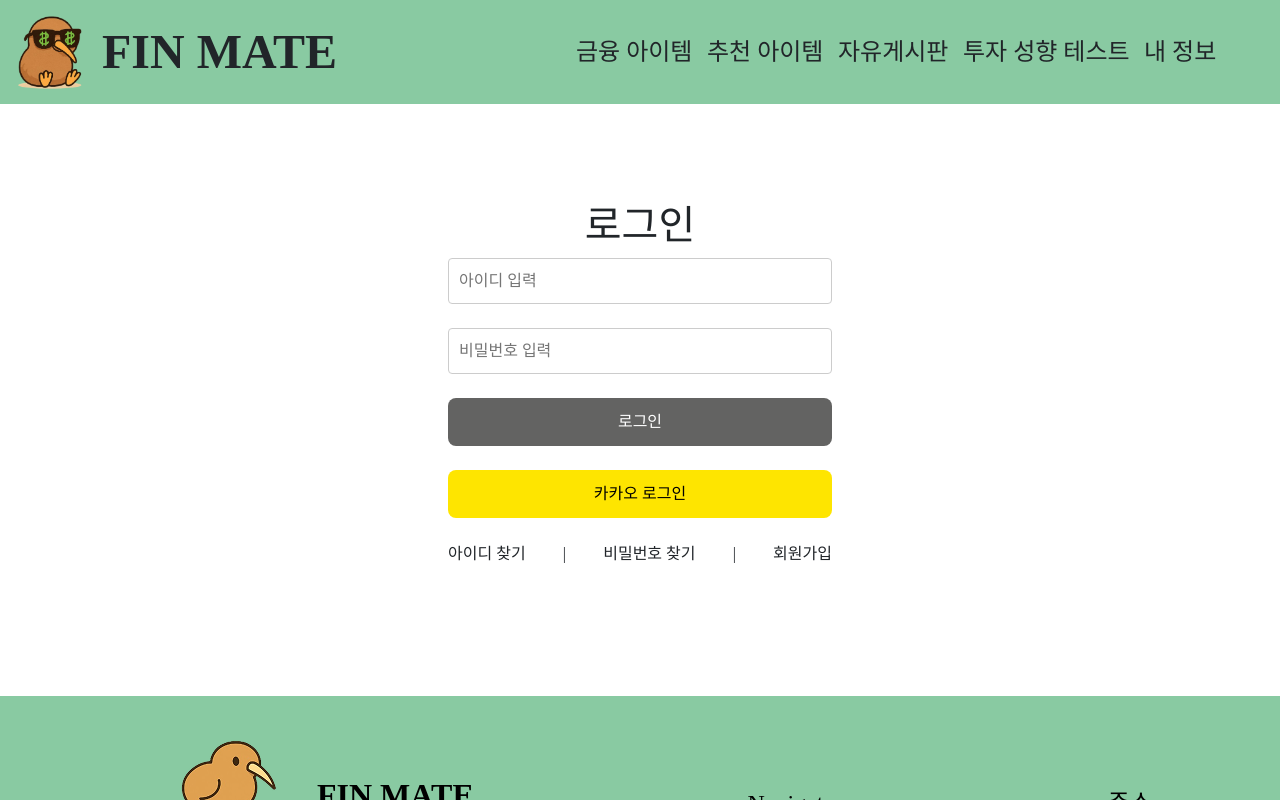
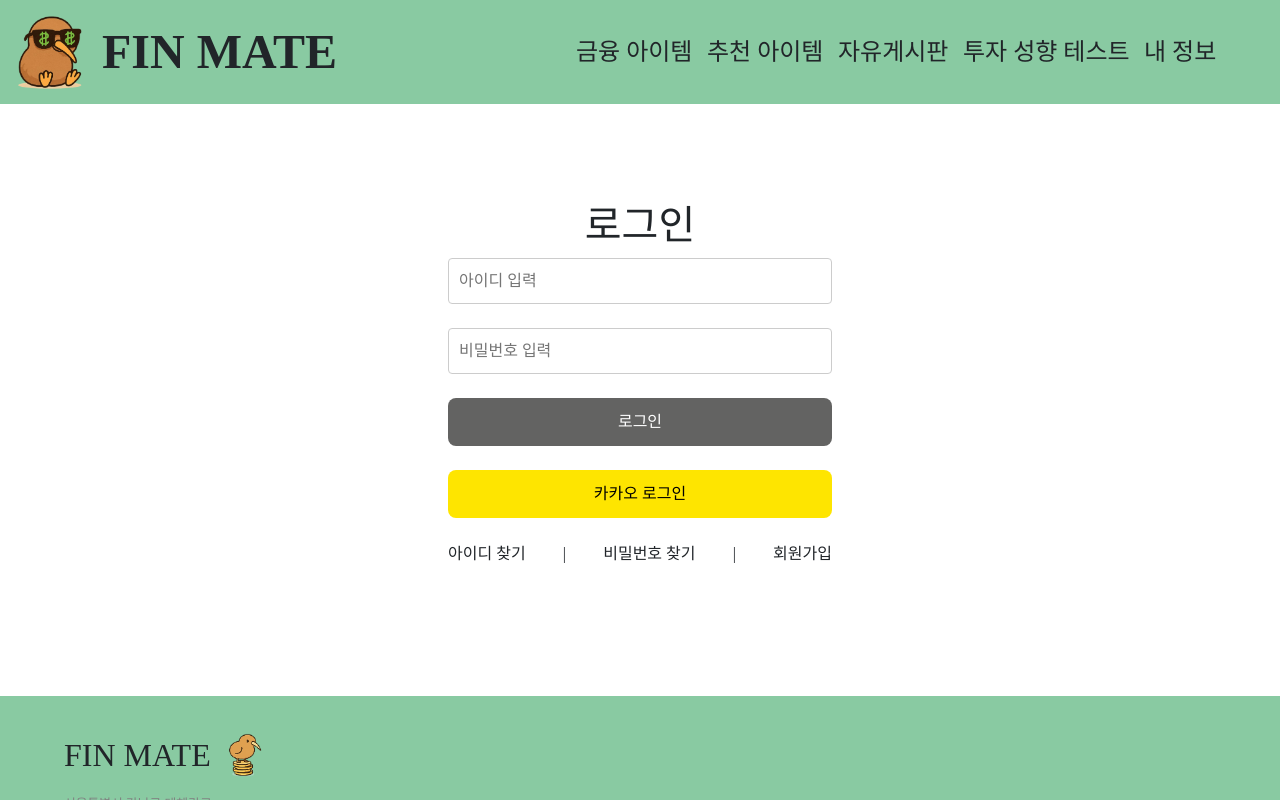
Before and after one commit to KB-technologia/FinMate_FE, a Vue app in the folder FinMate/: page /login in a window 1280 px wide. Built offline with nearby package versions, Linux system fonts and the light colour scheme; a web font is replaced by a local one.

Commit message:
🎨 FooterComponent 구조 1차 수정

```diff
--- a/FinMate/src/components/allshared/FooterComponent.vue
+++ b/FinMate/src/components/allshared/FooterComponent.vue
@@ -1,66 +1,79 @@
 <template>
   <div class="footer-container">
-    <div></div>
-    <div class="footer-content">
-      <div class="empty-content"></div>
-      <div class="footer-content-top">
-        <div class="footer-logo">
-          <img
-            class="footer-logo-image"
-            src="@/assets/images/kiwiLogo_Footer.png"
-            alt="FIN MATE Logo"
-          />
-          <p>FIN MATE</p>
-        </div>
-        <div class="footer-navigate">Navigate</div>
-        <div class="footer-address">주소</div>
+    <div class="footer-left">
+      <div class="footer-logo-container">
+        <span>FIN MATE</span>
+        <img
+          src="@/assets/images/kiwiLogo_Footer.png"
+          alt="logo"
+          class="footer-logo"
+        />
       </div>
-      <p>Copyright © 2025 FIN MATE All rights reserved</p>
+      <ul class="footer-text">
+        <li>서울특별시 강남구 테헤란로 123</li>
+      </ul>
+      <ul class="footer-text">
+        <li>대표전화: 02-1234-5678</li>
+        <li>|</li>
+        <li>qwer1234@gmail.com</li>
+      </ul>
+      <ul class="footer-text">
+        <li class="footer-link">About</li>
+        <li>|</li>
+        <li class="footer-link">FAQ</li>
+        <li>|</li>
+        <li>Copyright © 2025 FinMate. All rights reserved.</li>
+      </ul>
     </div>
   </div>
 </template>
 
-<script setup></script>
+<script setup>
+import 'hover.css/css/hover-min.css';
+</script>
 
 <style scoped>
 .footer-container {
   width: 100vw;
-  height: 30vh;
+  height: 25vh;
   background-color: #89caa2;
   display: flex;
-  justify-content: center;
+  justify-content: space-between;
   align-items: center;
+  flex-direction: row;
 }
 
-.footer-content {
-  width: 80vw;
-  color: black;
-  font-size: 1.5rem;
+.footer-left {
   display: flex;
   flex-direction: column;
-  justify-content: space-between;
-  align-items: center;
-  height: 90%;
+  gap: 1vh;
+  margin-left: 5vw;
 }
 
-.empty-content {
-  width: 100%;
-  height: 30%;
-}
-
-.footer-content-top {
-  width: 100%;
-  display: flex;
-  flex-direction: row;
-  justify-content: space-between;
-  align-items: center;
-}
-
-.footer-logo {
+.footer-logo-container {
   display: flex;
   flex-direction: row;
   align-items: center;
-  font-size: 2rem;
-  font-weight: bold;
+  font-size: 4vh;
+}
+.footer-logo {
+  width: 5vw;
+  height: auto;
+}
+.footer-text {
+  color: #808080;
+  font-size: 0.8rem;
+  display: flex;
+  flex-direction: row;
+  list-style: none;
+  gap: 0.5rem;
+  padding: 0;
+  margin: 0;
+}
+
+.footer-link:hover {
+  cursor: pointer;
+  color: #fff;
+  transition: all 0.2s ease-in-out;
 }
 </style>
--- a/FinMate/src/components/main/ProfileContainer.vue
+++ b/FinMate/src/components/main/ProfileContainer.vue
@@ -44,7 +44,6 @@ const authStore = useAuthStore();
 
 const isLoggedIn = computed(() => authStore.isLoggedIn);
 
-// 예시 경험치 (나중엔 store에서 불러올 수 있음)
 const currentXp = 2000;
 const maxXp = 3000;
 const fillPercentage = computed(() => (currentXp / maxXp) * 100);
```
